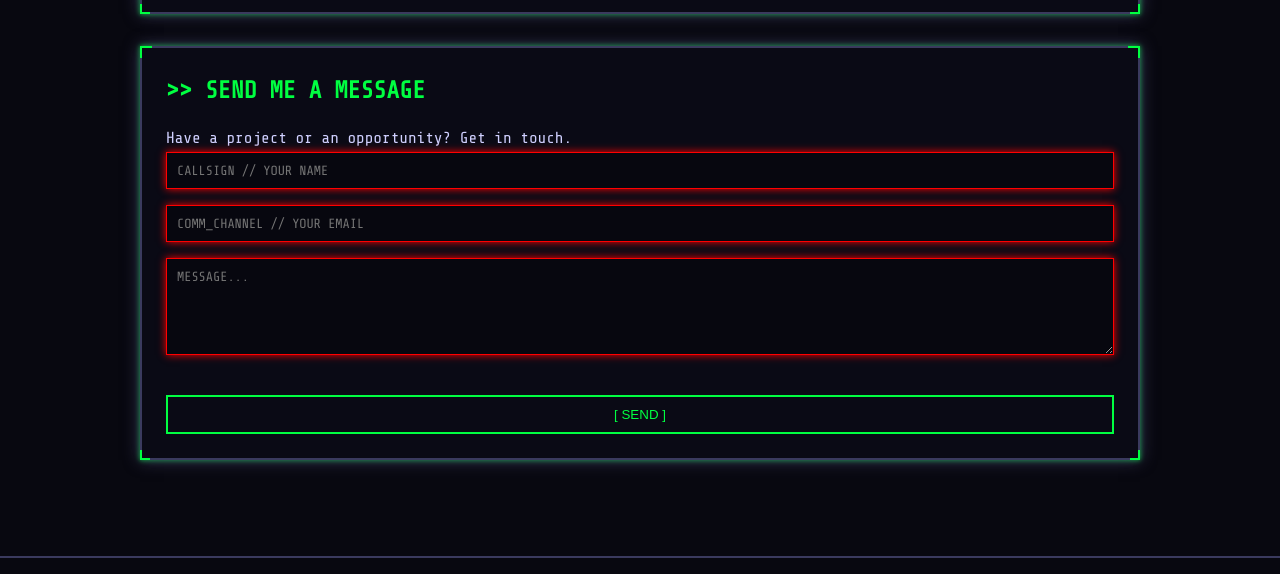
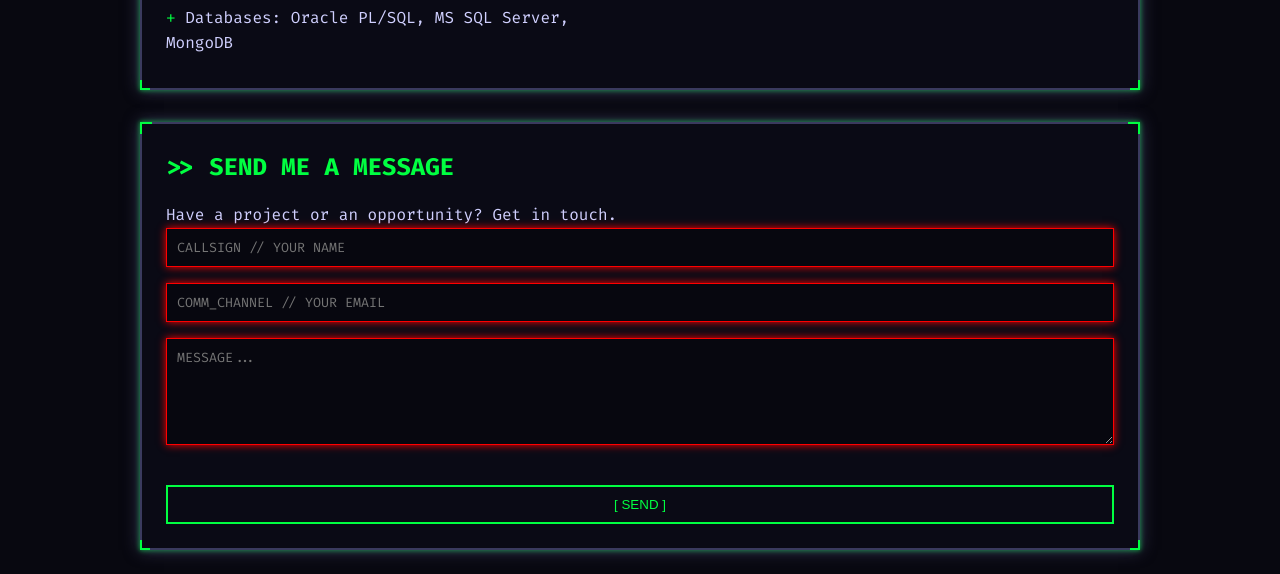
Before and after one commit to mgunnar/gunnarsoftware, a plain HTML site: page index.html in a window 1280 px wide. Shown: the part 1964-2538 px from the top of the page. Drawn offline with nearby package versions, Linux system fonts and the light colour scheme; some icons are missing.

Commit message:
Add favicon

```diff
--- a/index.html
+++ b/index.html
@@ -11,10 +11,13 @@
     <meta property="og:description" content="Gunnar Software: Desenvolvimento de software embarcado e sistemas web.">
     <meta property="og:type" content="website">
 
+    <!-- MODIFICATION: Placeholder for the dynamic favicon -->
+    <link id="favicon" rel="icon" href="">
+
     <link rel="preconnect" href="https://fonts.googleapis.com">
     <link rel="preconnect" href="https://fonts.gstatic.com" crossorigin>
-    <!-- MODIFICATION: Fontes atualizadas para um visual mais moderno -->
-    <link href="https://fonts.googleapis.com/css2?family=Share+Tech+Mono&family=VT323&display=swap" rel="stylesheet">
+    <!-- Fontes utilizadas na página -->
+    <link href="https://fonts.googleapis.com/css2?family=Fira+Code:wght@400;700&family=VT323&display=swap" rel="stylesheet">
     <!-- Biblioteca de Ícones de Bandeira -->
     <link rel="stylesheet" href="https://cdn.jsdelivr.net/gh/lipis/flag-icons@7/css/flag-icons.min.css"/>
     <style>
@@ -37,9 +40,8 @@
             scroll-behavior: smooth;
         }
 
-        /* MODIFICATION: Fonte principal do corpo alterada */
         body {
-            font-family: 'Share Tech Mono', monospace;
+            font-family: 'Fira Code', monospace;
             background-color: var(--background-color);
             color: var(--text-color);
             font-size: 16px;
@@ -284,7 +286,7 @@
             color: var(--text-color);
             padding: 10px;
             margin-bottom: 1rem;
-            font-family: 'Share Tech Mono', monospace;
+            font-family: 'Fira Code', monospace;
         }
 
         .contact-form input:focus, .contact-form textarea:focus {
@@ -483,7 +485,7 @@
             <h2 data-key="contact_title">Send me a message</h2>
             <p data-key="contact_p">Have a project or an opportunity? Get in touch.</p>
 
-            <form class="contact-form" action="https://formspree.io/f/xovwnzzv" method="POST">
+            <form class="contact-form" action="https://formspree.io/f/YOUR_UNIQUE_ID_HERE" method="POST">
                 <input type="text" name="name" data-key="form_name_placeholder" placeholder="CALLSIGN // YOUR NAME" required>
                 <input type="email" name="_replyto" data-key="form_email_placeholder" placeholder="COMM_CHANNEL // YOUR EMAIL" required>
                 <textarea name="message" rows="5" data-key="form_message_placeholder" placeholder="MESSAGE..." required></textarea>
@@ -758,7 +760,8 @@
                 let current = 'hero';
                 sections.forEach( section => {
                     const sectionTop = section.offsetTop;
-                    if(pageYOffset >= sectionTop - 200){
+                    // Adjusted offset for fixed header
+                    if(pageYOffset >= sectionTop - 100){
                         current = section.getAttribute('id');
                     }
                 });
```
